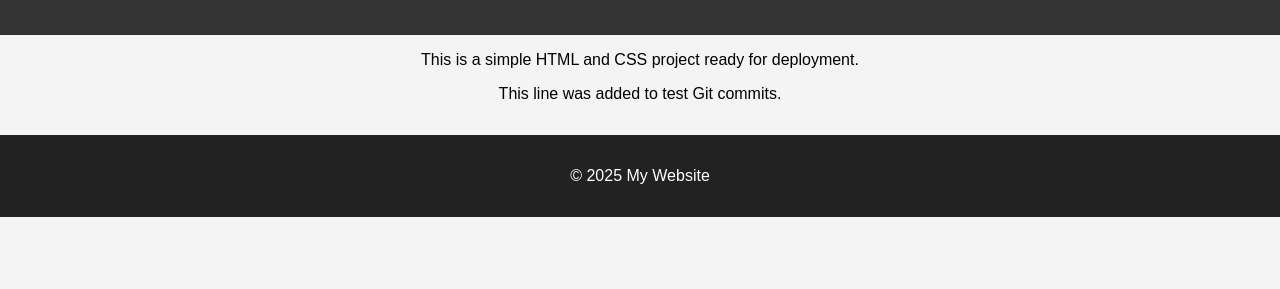
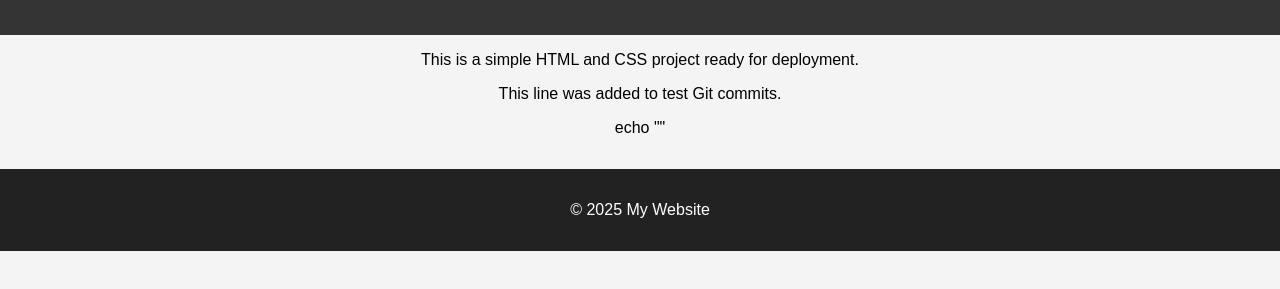
Before and after one commit to smssravan/html-css-project, a plain HTML site: page index.html in a window 1280 px wide. Shown: the part 77-366 px from the top of the page. Drawn offline with Linux system fonts and the light colour scheme.

Commit message:
canges appilied to new feature branch

```diff
--- a/index.html
+++ b/index.html
@@ -13,6 +13,7 @@
   <main>
     <p>This is a simple HTML and CSS project ready for deployment.</p>
     <p>This line was added to test Git commits.</p>
+    echo "<!-- header redesign -->"
   </main>
   <footer>
     <p>&copy; 2025 My Website</p>
```
